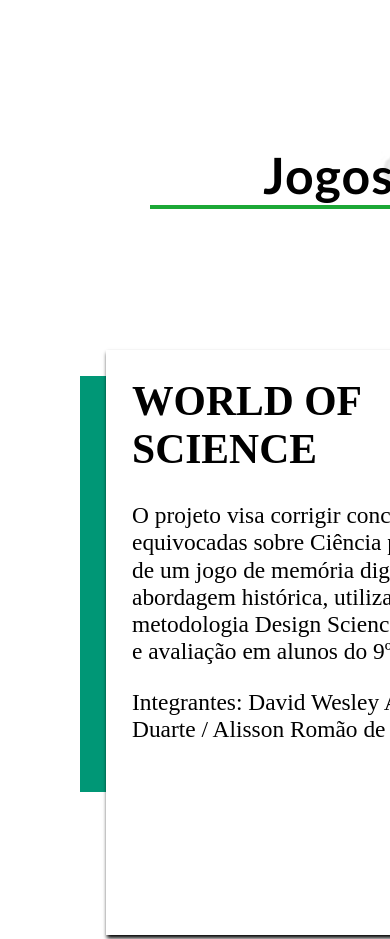
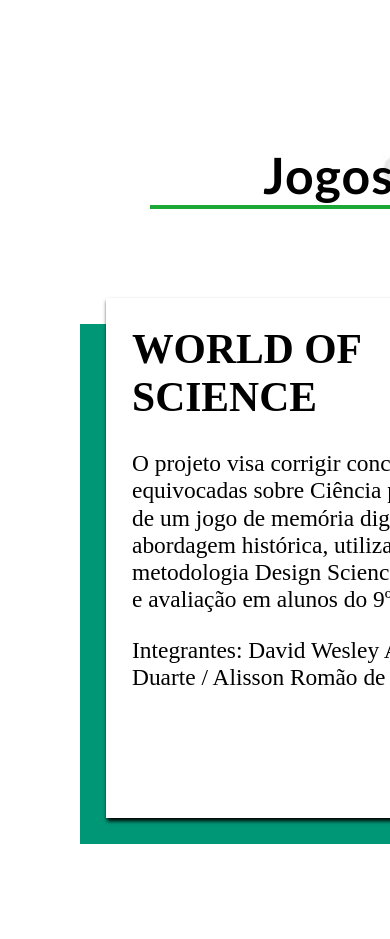
Before and after one commit to 001alisson/prof-David, a plain HTML site: page index.html in a window 390 px wide. Shown: the part 2844-3783 px from the top of the page. Drawn offline with Linux system fonts and the light colour scheme.

Commit message:
Update str.css

```diff
--- a/str.css
+++ b/str.css
@@ -52,7 +52,11 @@
     }
     .card2{
         width: 600px;
-        height: 450px;
+        height: 400px;
+    }
+    .quad2{
+        width: 600px;
+        height: 400px;
     }
     .card2 p{
         font-size: 18px;
```
